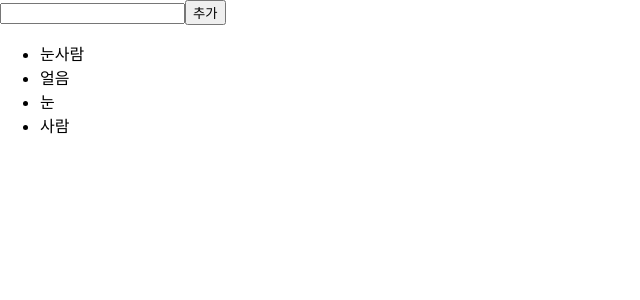
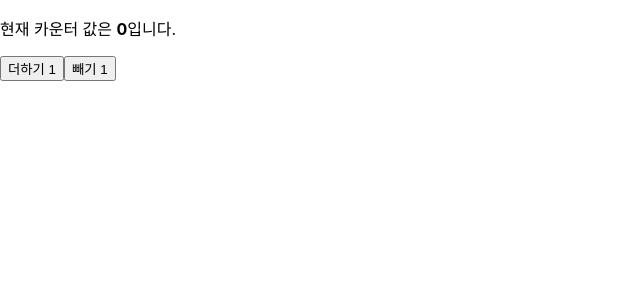
Before and after one commit to artistwm03/react_book_practice001, a React (Create React App) app: page / in a window 1280 px wide. Shown: the top 300 px of the page, without its empty margins (0-640 px from the left). Built offline with nearby package versions, Linux system fonts and the light colour scheme.

Commit message:
useState 함수 가장 기본적인 Hook.

```diff
--- /dev/null
+++ b/src/8_Hook/Counter.js
@@ -0,0 +1,20 @@
+import React, { useState } from 'react';
+
+const Counter = () => {
+  const [value, setValue] = useState(0);
+  // value   는 상태 값.
+  // setVaue 는 상태를 설정하는 함수.
+
+  return (
+    <div>
+      <p>
+        현재 카운터 값은 <b>{value}</b>입니다.
+        {/* useState 파라미터 값이 0 이니까 현재카운터 값은 0 입니다로 출력 */}
+      </p>
+      <button onClick={() => setValue(value + 1)}>더하기 1</button>
+      <button onClick={() => setValue(value - 1)}>빼기 1</button>
+    </div>
+  );
+};
+
+export default Counter;
--- a/src/App.js
+++ b/src/App.js
@@ -1,9 +1,9 @@
 import React from 'react';
-import IterationSample from './6_IterationSample/IterationSample';
+import Counter from './8_Hook/Counter';
 
 function App() {
   return (
-  <IterationSample />
+  <Counter />
   );
 }
 
```
